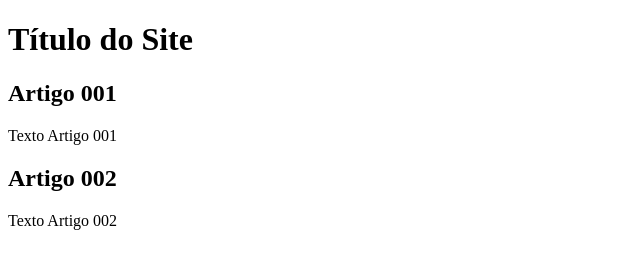
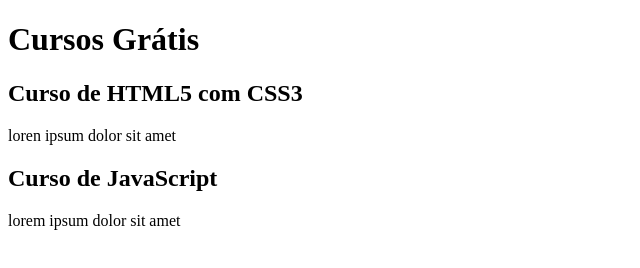
Before and after one commit to grazielapintoferraz-collab/projeto-site, a plain HTML site: page index.html in a window 1280 px wide. Shown: the whole page, without its empty margins (0-640 px from the left). Drawn offline with Linux system fonts and the light colour scheme.

Commit message:
comecei a escrever o conteúdo

```diff
--- a/index.html
+++ b/index.html
@@ -8,15 +8,15 @@
 <body>
     <main>
             <header>
-                <h1>Título do Site</h1>
+                <h1>Cursos Grátis</h1>
             </header>
             <article>
-                <h2>Artigo 001</h2>
-                <p>Texto Artigo 001</p>
+                <h2>Curso de HTML5 com CSS3</h2>
+                <p>loren ipsum dolor sit amet</p>
             </article>
             <article>
-                <h2>Artigo 002</h2>
-                <p>Texto Artigo 002</p>
+                <h2>Curso de JavaScript</h2>
+                <p>lorem ipsum dolor sit amet</p>
             </article>
     </main>
 </body>
```
